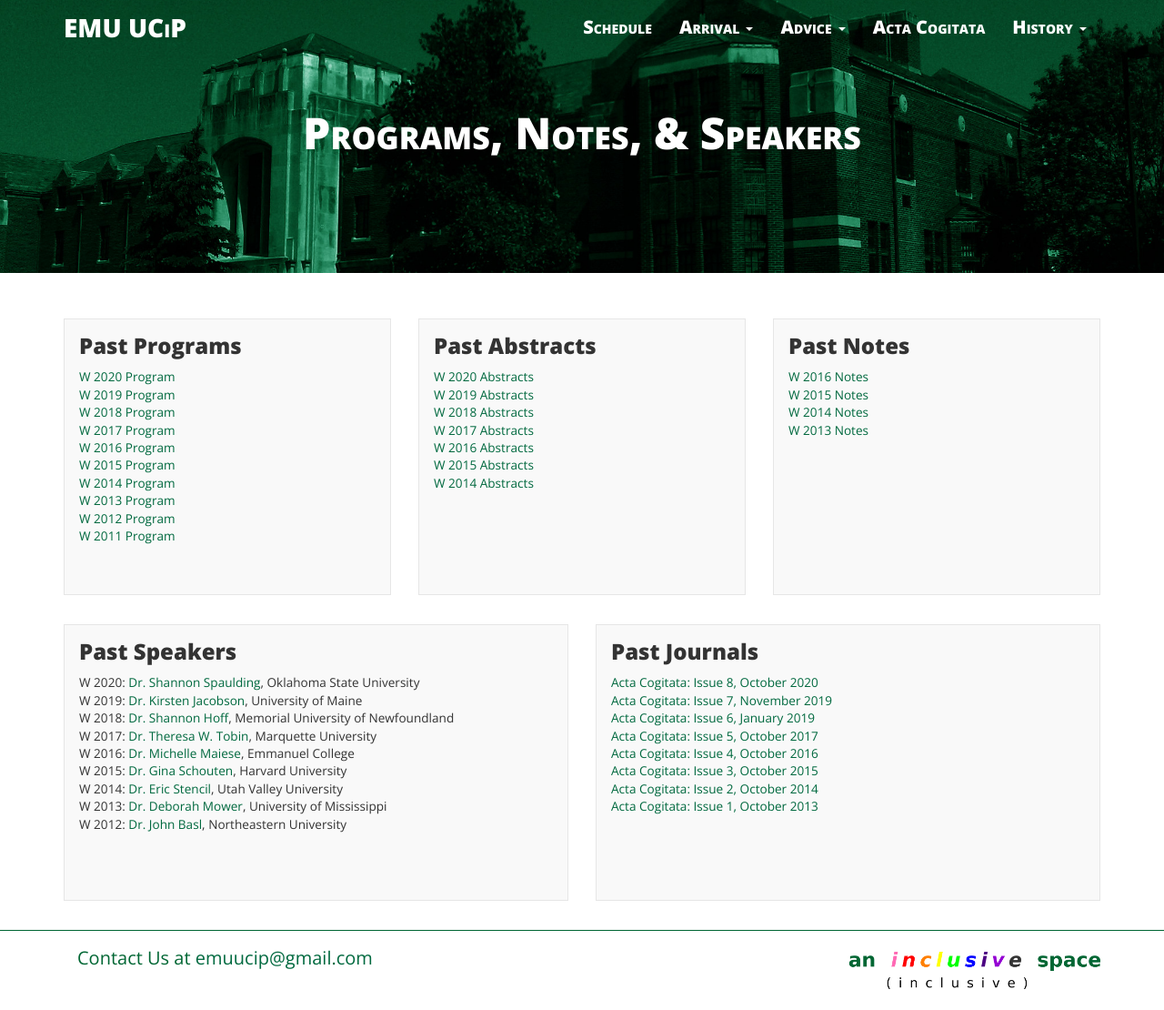
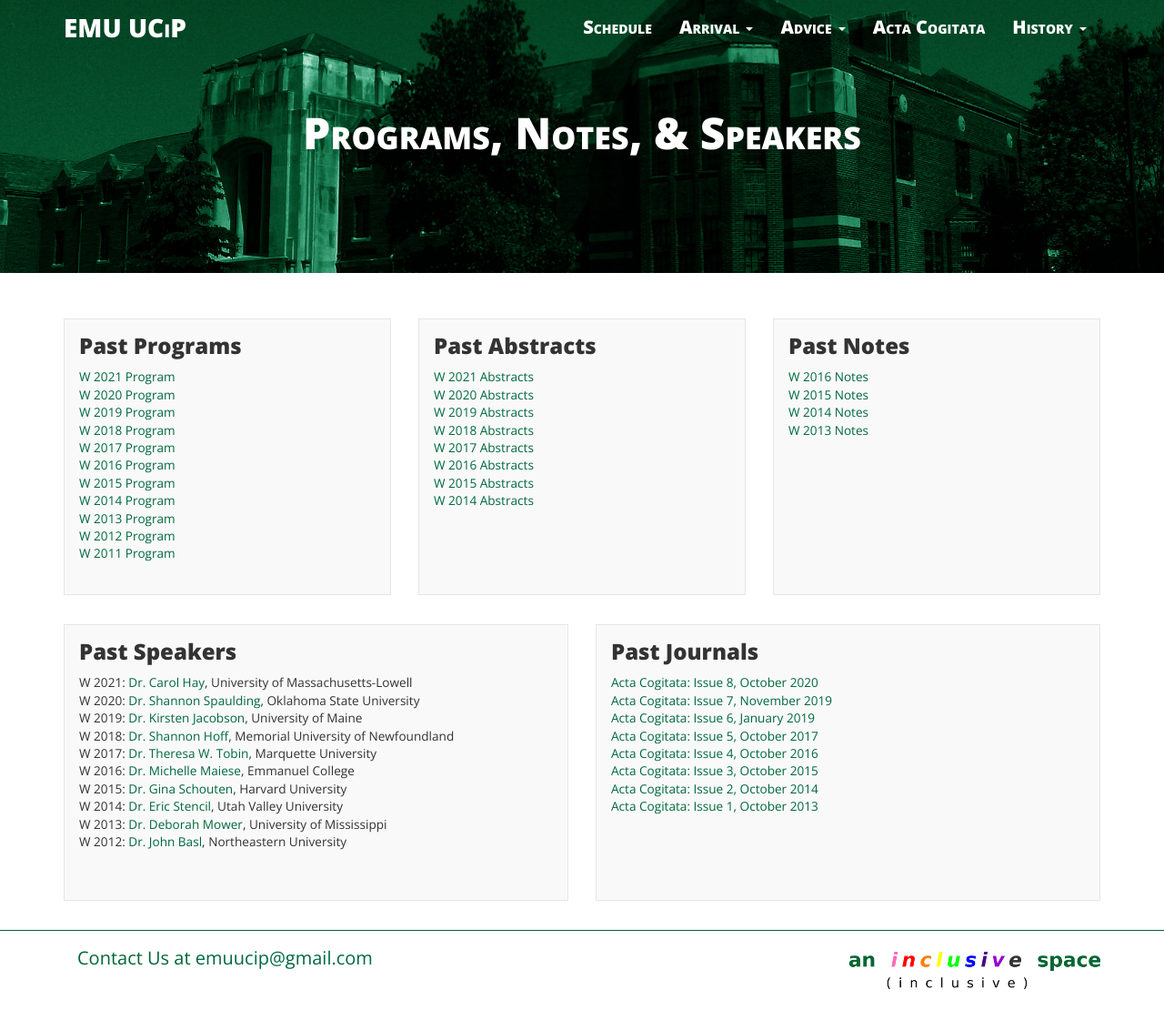
Before and after one commit to ucip/ucip.github.io, a Jekyll site: the page built from history.md, in a window 1280 px wide. Shown: the whole page at 91% size. Built offline with Jekyll 4.4.1, drawn with Linux system fonts in a browser that asks for light colours; nearby versions of some CDN libraries.

Commit message:
added 2021 conference materials

```diff
--- a/history.md
+++ b/history.md
@@ -11,8 +11,9 @@ permalink: /history/
       <div class="post-list-box">
         <h3 class="post-list-header">Past Programs</h3>
         <ul class="post-list">
-          <li class="text-small"><a href="{{ site.baseurl }}/docs/2020-program.pdf">W 2020 Program</a></li>
-	        <li class="text-small"><a href="{{ site.baseurl }}/docs/2019-program.pdf">W 2019 Program</a></li>
+          <li class="text-small"><a href="{{ site.baseurl }}/docs/2021-program.pdf">W 2021 Program</a></li>
+	  <li class="text-small"><a href="{{ site.baseurl }}/docs/2020-program.pdf">W 2020 Program</a></li>
+	  <li class="text-small"><a href="{{ site.baseurl }}/docs/2019-program.pdf">W 2019 Program</a></li>
           <li class="text-small"><a href="{{ site.baseurl }}/docs/2018-program.pdf">W 2018 Program</a></li>
           <li class="text-small"><a href="{{ site.baseurl }}/docs/2017-program.pdf">W 2017 Program</a></li>
           <li class="text-small"><a href="{{ site.baseurl }}/docs/2016-program.pdf">W 2016 Program</a></li>
@@ -28,6 +29,7 @@ permalink: /history/
       <div class="post-list-box">
         <h3 class="post-list-header">Past Abstracts</h3>
         <ul class="post-list">
+	  <li class="text-small"><a href="{{ site.baseurl }}/docs/2021-abstracts.pdf">W 2021 Abstracts</a></li>
           <li class="text-small"><a href="{{ site.baseurl }}/docs/2020-abstracts.pdf">W 2020 Abstracts</a></li>
           <li class="text-small"><a href="{{ site.baseurl }}/docs/2019-abstracts.pdf">W 2019 Abstracts</a></li>
           <li class="text-small"><a href="{{ site.baseurl }}/docs/2018-abstracts.pdf">W 2018 Abstracts</a></li>
@@ -55,7 +57,8 @@ permalink: /history/
       <div class="post-list-box">
         <h3 class="post-list-header">Past Speakers</h3>
         <ul class="post-list">
-          <li class="text-small">W 2020: <a href="https://www.shannonspaulding.com/">Dr. Shannon Spaulding</a>, Oklahoma State University</li>
+          <li class="text-small">W 2021: <a href="https://www.carolhay.org/">Dr. Carol Hay</a>, University of Massachusetts-Lowell</li>
+	  <li class="text-small">W 2020: <a href="https://www.shannonspaulding.com/">Dr. Shannon Spaulding</a>, Oklahoma State University</li>
           <li class="text-small">W 2019: <a href="https://umaine.edu/philosophy/people/kirsten-johnson/">Dr. Kirsten Jacobson</a>, University of Maine</li>
           <li class="text-small">W 2018: <a href="https://www.mun.ca/philosophy/faculty/hoff.php">Dr. Shannon Hoff</a>, Memorial University of Newfoundland</li>
           <li class="text-small">W 2017: <a href="http://www.marquette.edu/phil/faculty_tobin.shtml">Dr. Theresa W. Tobin</a>, Marquette University</li>
```
